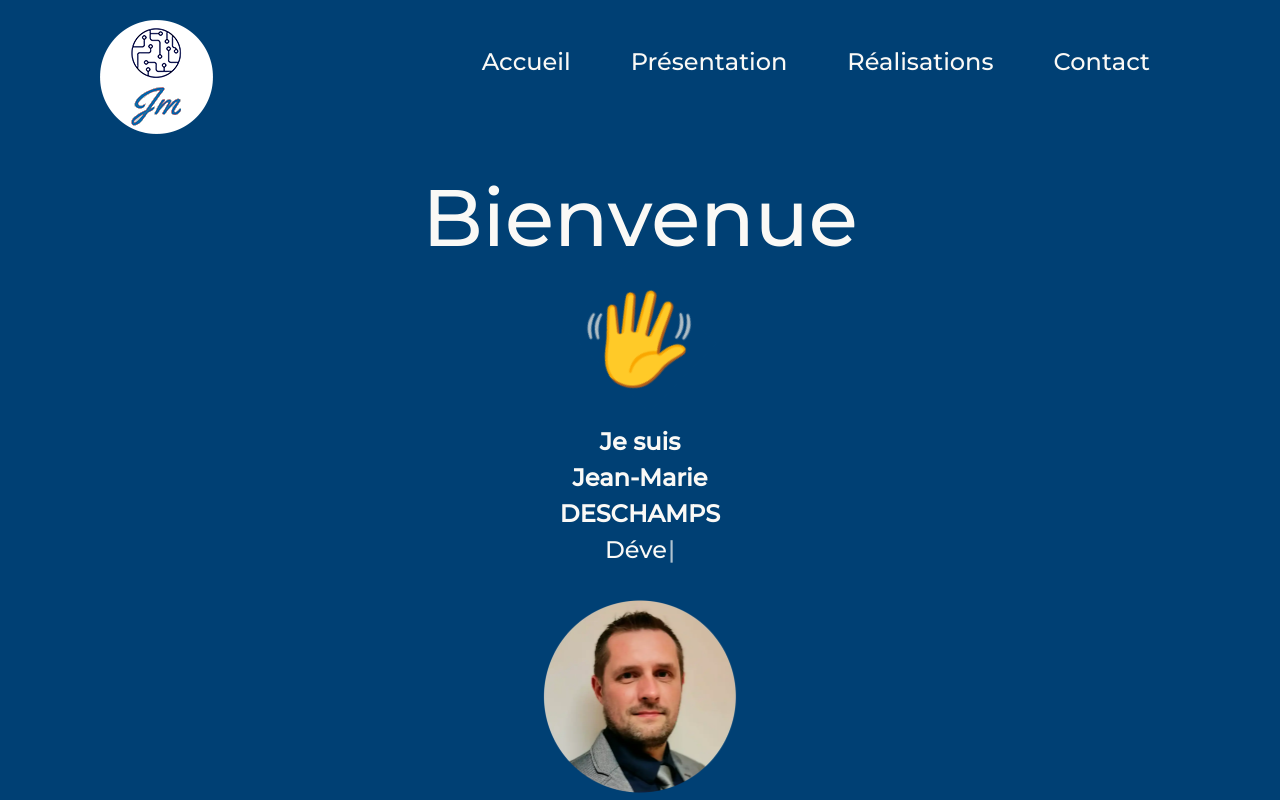
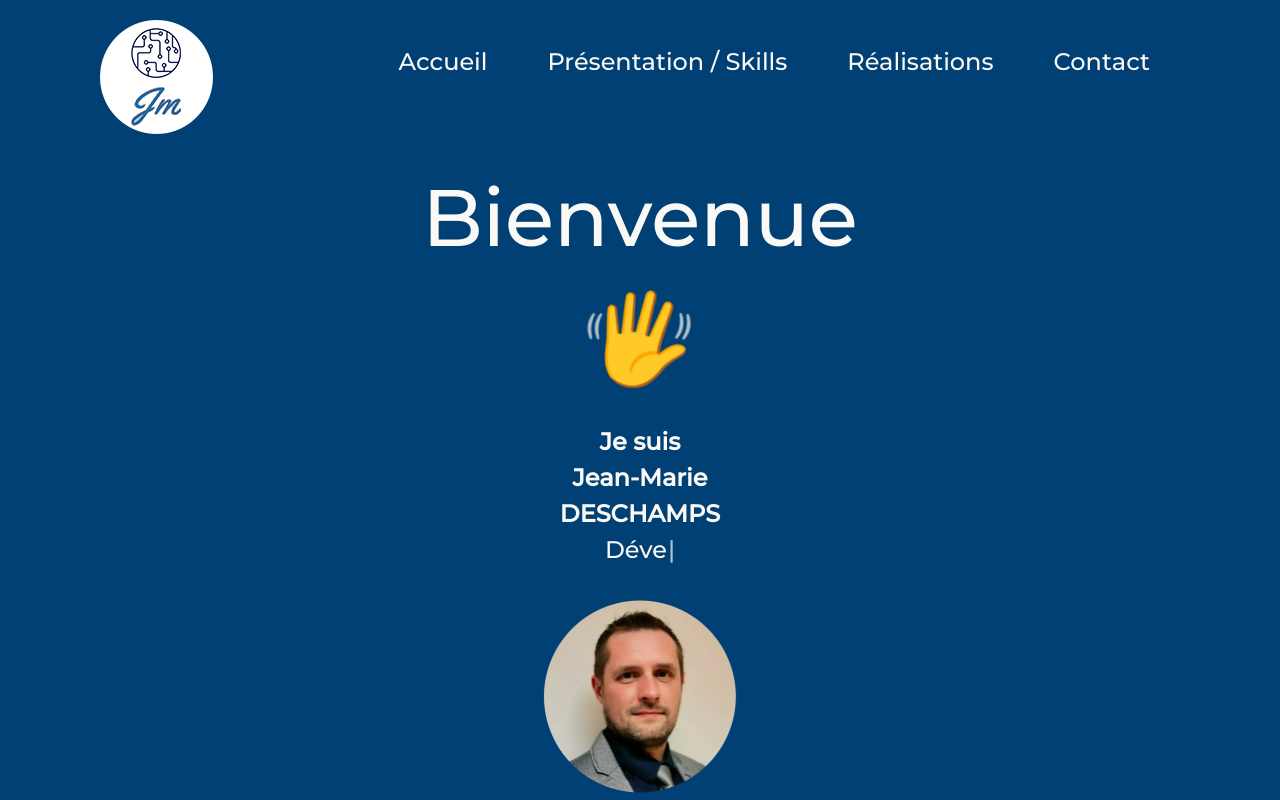
Before and after one commit to jim294/Portfolio2, a React (Create React App) app: page / in a window 1280 px wide. Shown: the top 800 px of the page. Built offline with nearby package versions, Linux system fonts and the light colour scheme; no server answers.

Commit message:
Header skills

```diff
--- a/src/components/Navigation.jsx
+++ b/src/components/Navigation.jsx
@@ -9,7 +9,7 @@ const Navigation = () => {
           <NavLink to="/portfolio">Accueil</NavLink>
         </li>
         <li>
-          <NavLink to="/presentation">Présentation</NavLink>
+          <NavLink to="/presentation">Présentation / Skills</NavLink>
         </li>
       </ul>
       <ul>
```
